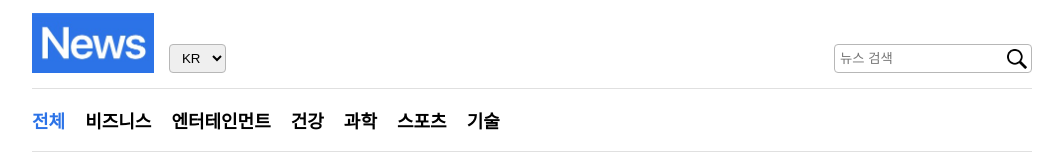
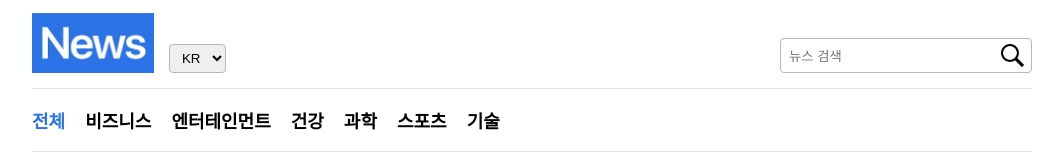
Before and after one commit to alwlsTm/News, a React (Create React App) app: page / in a window 1280 px wide. Shown: the top 160 px of the page, without its empty margins (108-1171 px from the left). Built offline with nearby package versions, Linux system fonts and the light colour scheme; no server answers.

Commit message:
기사 검색 수정 & 보완

```diff
--- a/src/App.js
+++ b/src/App.js
@@ -23,6 +23,7 @@ function App() {
   const onSelect = useCallback((category) => setCategory(category), []);
 
   const onChangeKeyword = (e) => setKeyword(e.target.value);
+  const onClearClick = () => setKeyword("");
   const onSubmit = (e) => e.preventDefault();
 
   const onChangeLocale = (e) => setLocale(e.target.value);
@@ -34,6 +35,7 @@ function App() {
         locale={locale}
         onChangeKeyword={onChangeKeyword}
         onChangeLocale={onChangeLocale}
+        onClick={onClearClick}
         onSubmit={onSubmit}>
       </Header>
       <Nav category={category} onSelect={onSelect} locale={locale} />
--- a/src/components/Header.js
+++ b/src/components/Header.js
@@ -1,9 +1,9 @@
+import LocaleSelect from './LocaleSelect';
 import styles from './Header.module.css';
 import logo from '../img/logo.jpg';
 import search from '../img/search.png';
-import LocaleSelect from './LocaleSelect';
 
-function Header({ keyword, locale, onChangeKeyword, onChangeLocale, onSubmit }) {
+function Header({ keyword, locale, onChangeKeyword, onChangeLocale, onClick, onSubmit }) {
   return (
     <div className={styles.Header}>
       <div className={styles.logoSelect}>
@@ -12,16 +12,16 @@ function Header({ keyword, locale, onChangeKeyword, onChangeLocale, onSubmit })
           <LocaleSelect locale={locale} onChange={onChangeLocale} />
         </div>
       </div>
-      <form className={styles.search} onSubmit={onSubmit}>
+      <form className={styles.form} onSubmit={onSubmit}>
         <input
-          className={styles.searchBar}
           type="text"
           value={keyword}
           placeholder={locale === "kr" ? '뉴스 검색' : 'Search News'}
           onChange={onChangeKeyword}>
         </input>
-        <button className={styles.submit} type='submit'>
-          <img className={styles.submitImg} src={search} alt='검색'></img>
+        <button onClick={onClick} disabled={!keyword}>X</button>
+        <button type='submit'>
+          <img src={search} alt='검색'></img>
         </button>
       </form>
     </div>
--- a/src/components/Header.module.css
+++ b/src/components/Header.module.css
@@ -16,7 +16,7 @@
 }
 
 .LocaleSelect,
-.search {
+.form {
   align-self: self-end;
   margin-bottom: 5px;
 }
@@ -25,35 +25,48 @@
   margin-left: 15px;
 }
 
-.search {
+.form {
   position: relative;
   display: inline-flex;
+  height: 35px;
 }
 
-.searchBar {
-  width: 190px;
-  height: 25px;
-  padding: 1px 1px 1px 5px;
+.form input {
+  padding: 6px 65px 5px 8px;
   border: 1.5px solid #b7b7b7;
   border-radius: 4px;
 }
 
-.searchBar:focus {
+.form input:focus {
   outline: none;
 }
 
-.submit {
+.form button,
+.form button[type="submit"] {
   position: absolute;
-  top: 5px;
-  right: 5px;
-  width: 20px;
-  height: 20px;
   padding: 0px;
   border: none;
   cursor: pointer;
+  height: inherit;
   background-color: inherit;
 }
 
-.submitImg {
-  height: inherit;
+.form button {
+  padding: 9px 8px 7px 8px;
+  right: 39px;
+  color: #b7b7b7;
 }
+
+.form button:disabled {
+  color: #fff;
+}
+
+.form button[type="submit"] {
+  padding: 6px 8px;
+  right: 0px;
+}
+
+.form button[type="submit"] img {
+  width: 23px;
+  height: 23px;
+}
```
Also changed, not shown: src/components/NewsList.js (+0 -15 lines).
